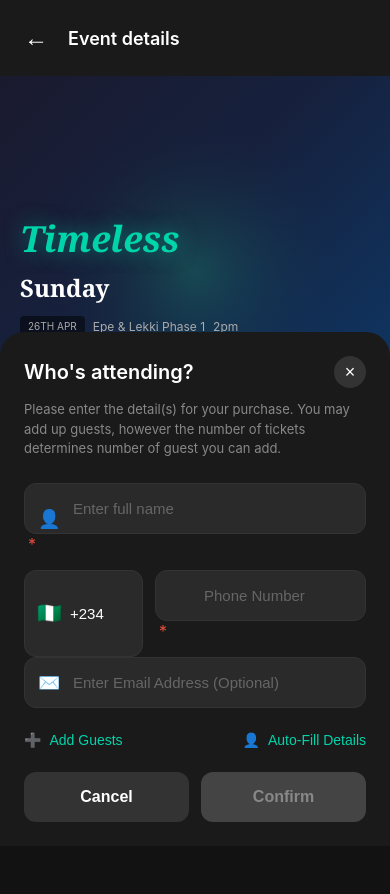
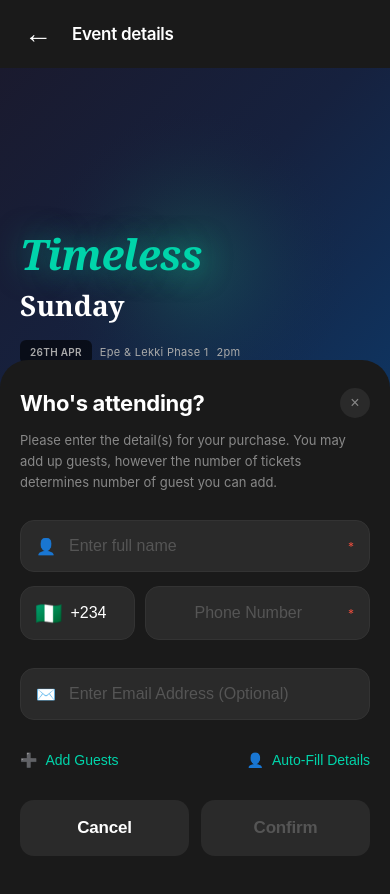
Before and after one commit to funmetor/odetayo-nfc-event, a website: page register-v2.html in a window 390 px wide. Before the commit the page ends 846 px from the top, so only its background shows below. Drawn offline with Linux system fonts and the light colour scheme.

Commit message:
Update V2 registration page with iPhone 14 mobile-optimized view

```diff
--- a/register-v2.html
+++ b/register-v2.html
@@ -2,7 +2,10 @@
 <html lang="en">
 <head>
 <meta charset="UTF-8">
-<meta name="viewport" content="width=device-width, initial-scale=1.0">
+<meta name="viewport" content="width=device-width, initial-scale=1.0, maximum-scale=1.0, user-scalable=no, viewport-fit=cover">
+<meta name="apple-mobile-web-app-capable" content="yes">
+<meta name="apple-mobile-web-app-status-bar-style" content="black-translucent">
+<meta name="theme-color" content="#121212">
 <title>Register V2 — Team Odetayo</title>
 <style>
 :root {
@@ -14,46 +17,60 @@
   --border: #E4DFD1;
   --danger: #C0392B;
   --gradient: linear-gradient(90deg, var(--mint) 0%, var(--tan) 100%);
+  --safe-top: env(safe-area-inset-top, 0px);
+  --safe-bottom: env(safe-area-inset-bottom, 0px);
 }
 
 * { box-sizing: border-box; margin: 0; padding: 0; }
 
+html {
+  height: -webkit-fill-available;
+}
+
 body {
-  font-family: -apple-system, BlinkMacSystemFont, "Segoe UI", Roboto, sans-serif;
+  font-family: -apple-system, BlinkMacSystemFont, "SF Pro Display", "SF Pro Text", "Helvetica Neue", Arial, sans-serif;
   background: #121212;
   color: #ffffff;
   min-height: 100vh;
+  min-height: -webkit-fill-available;
   overflow-x: hidden;
+  -webkit-font-smoothing: antialiased;
+  -moz-osx-font-smoothing: grayscale;
+  -webkit-tap-highlight-color: transparent;
 }
 
 .header {
   display: flex;
   align-items: center;
-  padding: 16px;
+  padding: calc(var(--safe-top) + 12px) 16px 12px;
   background: #1a1a1a;
   position: sticky;
   top: 0;
   z-index: 100;
+  backdrop-filter: blur(10px);
+  -webkit-backdrop-filter: blur(10px);
 }
 
 .back-btn {
   background: none;
   border: none;
   color: #fff;
-  font-size: 24px;
+  font-size: 28px;
   cursor: pointer;
   padding: 8px;
   margin-right: 12px;
+  line-height: 1;
 }
 
 .header-title {
-  font-size: 18px;
+  font-size: 17px;
   font-weight: 600;
+  letter-spacing: -0.3px;
 }
 
 .event-banner {
   width: 100%;
-  height: 280px;
+  height: 320px;
   background: linear-gradient(135deg, #1a1a2e 0%, #16213e 50%, #0f3460 100%);
   position: relative;
   overflow: hidden;
@@ -72,24 +89,25 @@ body {
 
 .event-banner-content {
   position: absolute;
-  bottom: 20px;
+  bottom: 24px;
   left: 20px;
   right: 20px;
   z-index: 1;
 }
 
 .event-title {
-  font-size: 36px;
+  font-size: 42px;
   font-weight: 700;
   font-style: italic;
   color: #00d4aa;
-  text-shadow: 0 0 20px rgba(0, 212, 170, 0.5);
-  margin-bottom: 8px;
+  text-shadow: 0 0 30px rgba(0, 212, 170, 0.5);
+  margin-bottom: 4px;
   font-family: 'Georgia', serif;
+  letter-spacing: -0.5px;
 }
 
 .event-subtitle {
-  font-size: 24px;
+  font-size: 28px;
   font-weight: 600;
   color: #ffffff;
   font-family: 'Georgia', serif;
@@ -99,26 +117,28 @@ body {
   display: flex;
   align-items: center;
   gap: 8px;
-  margin-top: 12px;
-  font-size: 12px;
+  margin-top: 16px;
+  font-size: 11px;
   color: #aaa;
+  letter-spacing: 0.3px;
 }
 
 .event-date-box {
-  background: rgba(0, 0, 0, 0.5);
-  padding: 4px 8px;
-  border-radius: 4px;
+  background: rgba(0, 0, 0, 0.6);
+  padding: 6px 10px;
+  border-radius: 6px;
   font-size: 10px;
+  font-weight: 600;
 }
 
 .form-container {
   background: #1a1a1a;
-  border-radius: 24px 24px 0 0;
-  margin-top: -24px;
+  border-radius: 28px 28px 0 0;
+  margin-top: -28px;
   position: relative;
   z-index: 10;
-  padding: 24px;
-  min-height: 60vh;
+  padding: 28px 20px calc(var(--safe-bottom) + 28px);
+  min-height: 65vh;
 }
 
 .form-header {
@@ -129,74 +149,89 @@ body {
 }
 
 .form-title {
-  font-size: 20px;
-  font-weight: 600;
+  font-size: 22px;
+  font-weight: 700;
+  letter-spacing: -0.3px;
 }
 
 .close-btn {
-  background: #333;
+  background: #2a2a2a;
   border: none;
-  color: #fff;
-  width: 32px;
-  height: 32px;
+  color: #888;
+  width: 30px;
+  height: 30px;
   border-radius: 50%;
   cursor: pointer;
-  font-size: 18px;
+  font-size: 16px;
   display: flex;
   align-items: center;
   justify-content: center;
+  transition: background 0.2s;
+}
+
+.close-btn:hover {
+  background: #333;
+  color: #fff;
 }
 
 .form-description {
   font-size: 13px;
   color: #888;
-  line-height: 1.5;
-  margin-bottom: 24px;
+  line-height: 1.6;
+  margin-bottom: 28px;
 }
 
 .input-group {
   position: relative;
-  margin-bottom: 16px;
+  margin-bottom: 14px;
 }
 
 .input-icon {
   position: absolute;
-  left: 14px;
+  left: 16px;
   top: 50%;
   transform: translateY(-50%);
-  color: #666;
-  font-size: 18px;
+  color: #555;
+  font-size: 16px;
   z-index: 1;
 }
 
 .input-field {
   width: 100%;
-  padding: 16px 14px 16px 48px;
+  padding: 16px 16px 16px 48px;
   background: #2a2a2a;
   border: 1px solid #333;
-  border-radius: 12px;
+  border-radius: 14px;
   color: #fff;
-  font-size: 15px;
+  font-size: 16px;
   outline: none;
-  transition: border-color 0.2s;
+  transition: all 0.2s;
+  -webkit-appearance: none;
+  appearance: none;
 }
 
 .input-field::placeholder {
-  color: #666;
+  color: #555;
 }
 
 .input-field:focus {
   border-color: #00d4aa;
+  background: #2f2f2f;
 }
 
 .required-star {
+  position: absolute;
+  right: 16px;
+  top: 50%;
+  transform: translateY(-50%);
   color: #e74c3c;
-  margin-left: 4px;
+  font-size: 12px;
 }
 
 .phone-group {
   display: flex;
-  gap: 12px;
+  gap: 10px;
+  margin-bottom: 14px;
 }
 
 .country-code {
@@ -204,13 +239,14 @@ body {
   align-items: center;
   background: #2a2a2a;
   border: 1px solid #333;
-  border-radius: 12px;
-  padding: 0 12px;
-  min-width: 100px;
+  border-radius: 14px;
+  padding: 0 14px;
+  height: 54px;
+  flex-shrink: 0;
 }
 
 .flag {
-  font-size: 20px;
+  font-size: 22px;
   margin-right: 8px;
 }
 
@@ -218,8 +254,8 @@ body {
   background: transparent;
   border: none;
   color: #fff;
-  font-size: 15px;
-  width: 60px;
+  font-size: 16px;
+  width: 50px;
   outline: none;
 }
 
@@ -227,10 +263,14 @@ body {
   flex: 1;
 }
 
+.phone-input .input-field {
+  height: 54px;
+}
+
 .action-links {
   display: flex;
   justify-content: space-between;
-  margin: 24px 0;
+  margin: 28px 0 24px;
 }
 
 .action-link {
@@ -239,57 +279,61 @@ body {
   gap: 8px;
   color: #00d4aa;
   font-size: 14px;
+  font-weight: 500;
   cursor: pointer;
   background: none;
   border: none;
-  padding: 0;
+  padding: 4px 0;
 }
 
-.action-link:hover {
-  text-decoration: underline;
+.action-link:active {
+  opacity: 0.7;
 }
 
 .button-group {
   display: flex;
   gap: 12px;
-  margin-top: 24px;
+  margin-top: 28px;
 }
 
 .btn {
   flex: 1;
-  padding: 16px;
-  border-radius: 12px;
-  font-size: 16px;
+  padding: 18px;
+  border-radius: 14px;
+  font-size: 17px;
   font-weight: 600;
   cursor: pointer;
   border: none;
   transition: all 0.2s;
+  letter-spacing: -0.2px;
 }
 
 .btn-cancel {
-  background: #333;
+  background: #2a2a2a;
   color: #fff;
 }
 
-.btn-cancel:hover {
-  background: #444;
+.btn-cancel:active {
+  background: #333;
+  transform: scale(0.98);
 }
 
 .btn-confirm {
-  background: #444;
-  color: #888;
+  background: #2a2a2a;
+  color: #555;
   cursor: not-allowed;
 }
 
 .btn-confirm.active {
-  background: linear-gradient(90deg, #1D9E75, #00d4aa);
+  background: linear-gradient(135deg, #1D9E75, #00d4aa);
   color: #fff;
   cursor: pointer;
+  box-shadow: 0 4px 16px rgba(0, 212, 170, 0.25);
 }
 
-.btn-confirm.active:hover {
-  transform: translateY(-1px);
-  box-shadow: 0 4px 12px rgba(0, 212, 170, 0.3);
+.btn-confirm.active:active {
+  transform: scale(0.98);
+  box-shadow: 0 2px 8px rgba(0, 212, 170, 0.2);
 }
 
 .guest-section {
@@ -297,7 +341,7 @@ body {
   margin-top: 16px;
   padding: 16px;
   background: #2a2a2a;
-  border-radius: 12px;
+  border-radius: 14px;
 }
 
 .guest-section.show {
@@ -308,12 +352,12 @@ body {
   display: flex;
   justify-content: space-between;
   align-items: center;
-  margin-bottom: 12px;
+  margin-bottom: 14px;
 }
 
 .guest-title {
-  font-size: 14px;
-  font-weight: 500;
+  font-size: 15px;
+  font-weight: 600;
 }
 
 .guest-count {
@@ -325,25 +369,28 @@ body {
   background: none;
   border: 1px dashed #444;
   color: #888;
-  padding: 12px;
-  border-radius: 8px;
+  padding: 14px;
+  border-radius: 10px;
   width: 100%;
   cursor: pointer;
-  font-size: 13px;
+  font-size: 14px;
+  font-weight: 500;
   transition: all 0.2s;
 }
 
-.add-guest-btn:hover {
+.add-guest-btn:active {
   border-color: #00d4aa;
   color: #00d4aa;
+  transform: scale(0.98);
 }
 
 .status-message {
   display: none;
-  padding: 12px;
-  border-radius: 8px;
+  padding: 14px;
+  border-radius: 10px;
   margin-top: 16px;
-  font-size: 13px;
+  font-size: 14px;
+  line-height: 1.4;
 }
 
 .status-message.show {
@@ -351,24 +398,28 @@ body {
 }
 
 .status-success {
-  background: rgba(29, 158, 117, 0.2);
+  background: rgba(29, 158, 117, 0.15);
   color: #00d4aa;
-  border: 1px solid rgba(0, 212, 170, 0.3);
+  border: 1px solid rgba(0, 212, 170, 0.25);
 }
 
 .status-error {
-  background: rgba(231, 76, 60, 0.2);
+  background: rgba(231, 76, 60, 0.15);
   color: #e74c3c;
-  border: 1px solid rgba(231, 76, 60, 0.3);
+  border: 1px solid rgba(231, 76, 60, 0.25);
 }
 
-@media (max-width: 380px) {
-  .phone-group {
-    flex-direction: column;
+@media screen and (max-width: 375px) {
+  .event-title {
+    font-size: 36px;
   }
 
-  .country-code {
-    width: 100%;
+  .event-subtitle {
+    font-size: 24px;
+  }
+
+  .form-container {
+    padding: 24px 16px calc(var(--safe-bottom) + 24px);
   }
 }
 </style>
@@ -405,7 +456,7 @@ body {
   <form id="registrationForm" onsubmit="return false;">
     <div class="input-group">
       <span class="input-icon">👤</span>
-      <input type="text" class="input-field" id="fullName" placeholder="Enter full name" required>
+      <input type="text" class="input-field" id="fullName" placeholder="Enter full name" required autocomplete="name">
       <span class="required-star">*</span>
     </div>
 
@@ -415,14 +466,14 @@ body {
         <input type="text" class="code-input" id="countryCode" value="+234" readonly>
       </div>
       <div class="input-group phone-input">
-        <input type="tel" class="input-field" id="phone" placeholder="Phone Number" required>
+        <input type="tel" class="input-field" id="phone" placeholder="Phone Number" required autocomplete="tel">
         <span class="required-star">*</span>
       </div>
     </div>
 
     <div class="input-group">
       <span class="input-icon">✉️</span>
-      <input type="email" class="input-field" id="email" placeholder="Enter Email Address (Optional)">
+      <input type="email" class="input-field" id="email" placeholder="Enter Email Address (Optional)" autocomplete="email">
     </div>
 
     <div class="action-links">
@@ -478,17 +529,17 @@ function renderGuests() {
   const count = document.getElementById('guestCount');
 
   list.innerHTML = guests.map((guest, index) => `
-    <div style="margin-bottom: 12px; padding: 12px; background: #1a1a1a; border-radius: 8px;">
-      <div style="display: flex; justify-content: space-between; align-items: center; margin-bottom: 8px;">
-        <span style="font-size: 13px; color: #888;">Guest ${index + 1}</span>
-        <button type="button" onclick="removeGuest(${index})" style="background: none; border: none; color: #e74c3c; cursor: pointer; font-size: 16px;">×</button>
+    <div style="margin-bottom: 14px; padding: 14px; background: #1a1a1a; border-radius: 12px;">
+      <div style="display: flex; justify-content: space-between; align-items: center; margin-bottom: 10px;">
+        <span style="font-size: 13px; color: #888; font-weight: 500;">Guest ${index + 1}</span>
+        <button type="button" onclick="removeGuest(${index})" style="background: none; border: none; color: #e74c3c; cursor: pointer; font-size: 18px; padding: 4px;">×</button>
       </div>
       <input type="text" placeholder="Guest name" value="${guest.name}"
         oninput="updateGuest(${index}, 'name', this.value)"
-        style="width: 100%; padding: 10px; background: #2a2a2a; border: 1px solid #333; border-radius: 8px; color: #fff; font-size: 13px; margin-bottom: 8px;">
+        style="width: 100%; padding: 14px; background: #2a2a2a; border: 1px solid #333; border-radius: 10px; color: #fff; font-size: 15px; margin-bottom: 10px; -webkit-appearance: none;">
       <input type="email" placeholder="Guest email (optional)" value="${guest.email}"
         oninput="updateGuest(${index}, 'email', this.value)"
-        style="width: 100%; padding: 10px; background: #2a2a2a; border: 1px solid #333; border-radius: 8px; color: #fff; font-size: 13px;">
+        style="width: 100%; padding: 14px; background: #2a2a2a; border: 1px solid #333; border-radius: 10px; color: #fff; font-size: 15px; -webkit-appearance: none;">
     </div>
   `).join('');
 
```
